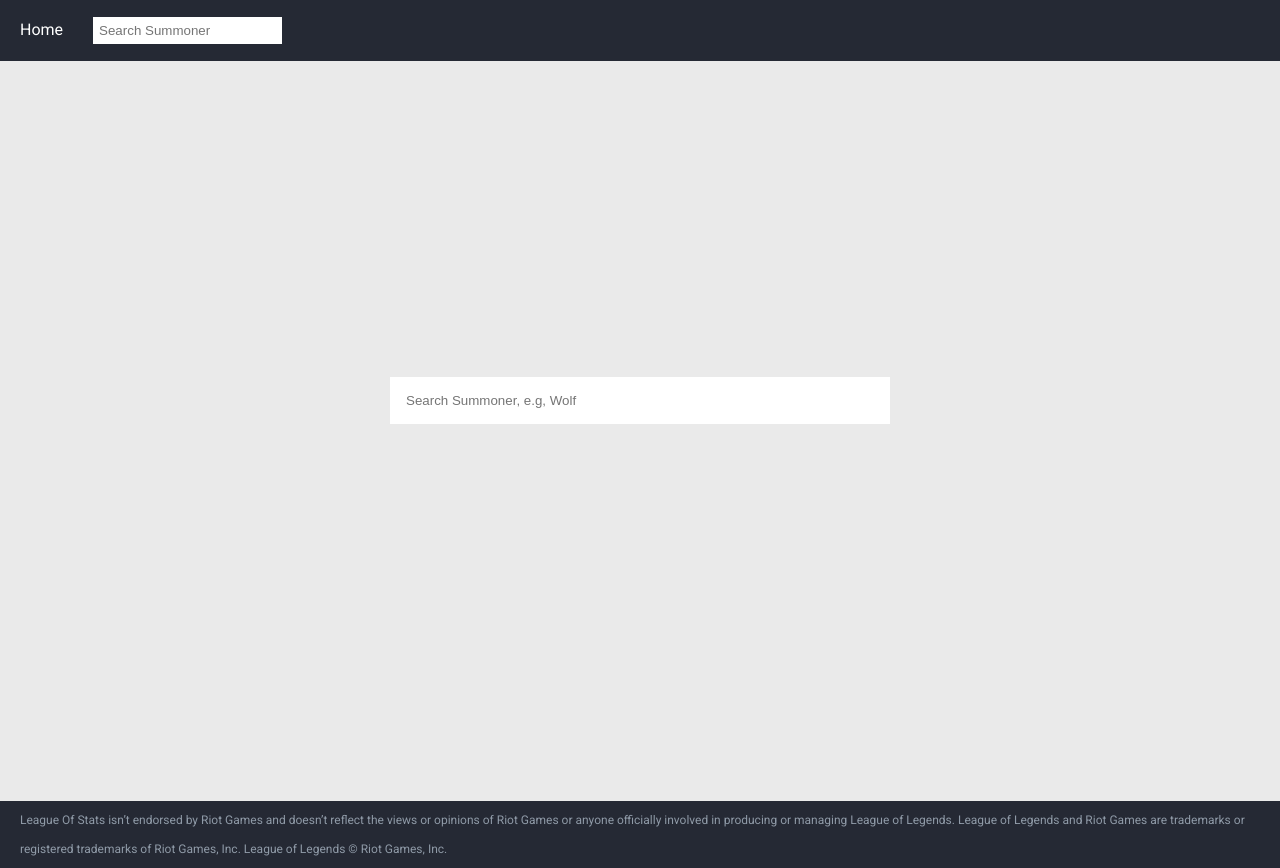
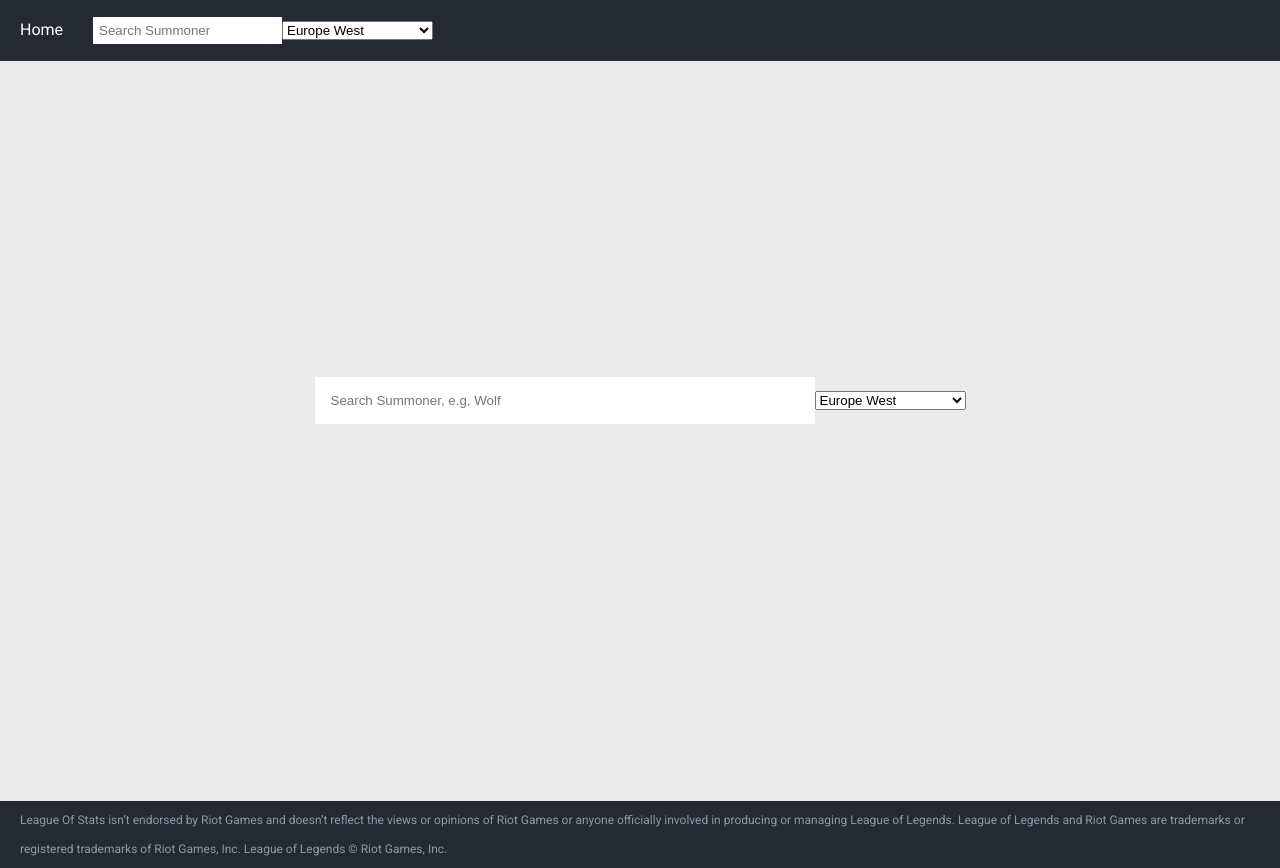
Before and after one commit to BozhidarKabzamalov/League-Of-Stats-Frontend, a Vue app: page / in a window 1280 px wide. Built offline with nearby package versions, Linux system fonts and the light colour scheme; no server answers.

Commit message:
Added support for all regions.

```diff
--- a/src/components/Navigation.vue
+++ b/src/components/Navigation.vue
@@ -6,6 +6,19 @@
                 <li>
                     <form v-on:submit.prevent="searchSummoner">
                         <input class='search-bar' v-model="summoner" type="text" placeholder="Search Summoner" autocomplete="off" spellcheck="false">
+                        <select v-model='region'>
+                            <option value="EUW1">Europe West</option>
+                            <option value="NA1">North America</option>
+                            <option value="EUN1">Europe Nordic & East</option>
+                            <option value="KR">Korea</option>
+                            <option value="JP1">Japan</option>
+                            <option value="BR1">Brazil</option>
+                            <option value="RU">Russia</option>
+                            <option value="OC1">Oceania</option>
+                            <option value="TR1">Turkey</option>
+                            <option value="LA1">Latin America North</option>
+                            <option value="LA2">Latin America South</option>
+                        </select>
                     </form>
                 </li>
             </ul>
@@ -19,13 +32,13 @@ import router from '../router'
 export default {
     data(){
         return {
-            summoner: ''
+            summoner: '',
+            region: 'EUW1'
         }
     },
     methods: {
         searchSummoner(){
-            router.push('/summoner/' + this.summoner)
-            this.summoner = ''
+            router.push('/summoner/' + this.region + '/' + this.summoner)
         }
     }
 }
--- a/src/components/Queue.vue
+++ b/src/components/Queue.vue
@@ -1,7 +1,7 @@
 <template lang="html">
     <div class="queue-type flex direction-row">
         <div class='ranked-emblem'>
-            <img class='responsive-image' :src="'../emblems/' + league.tier + '.png'" alt="">
+            <img class='responsive-image' :src="'../../emblems/' + league.tier + '.png'" alt="">
         </div>
         <div>
             <p>{{ queueType(league.queueType) }}</p>
--- /dev/null
+++ b/src/components/Search.vue
@@ -0,0 +1,55 @@
+<template>
+    <form class='search-form' v-on:submit.prevent="searchSummoner">
+        <input class='search-bar' v-model="summoner" type="text" placeholder="Search Summoner, e.g, Wolf" autocomplete="off" spellcheck="false">
+        <select v-model='region'>
+            <option value="EUW1">Europe West</option>
+            <option value="NA1">North America</option>
+            <option value="EUN1">Europe Nordic & East</option>
+            <option value="KR">Korea</option>
+            <option value="JP1">Japan</option>
+            <option value="BR1">Brazil</option>
+            <option value="RU">Russia</option>
+            <option value="OC1">Oceania</option>
+            <option value="TR1">Turkey</option>
+            <option value="LA1">Latin America North</option>
+            <option value="LA2">Latin America South</option>
+        </select>
+    </form>
+</template>
+
+<script>
+import axios from 'axios'
+import router from '../router'
+
+export default {
+    data(){
+        return {
+            summoner: '',
+            region: 'EUW1'
+        }
+    },
+    methods: {
+        searchSummoner(){
+            router.push('/summoner/' + this.region + '/' + this.summoner)
+        }
+    }
+}
+</script>
+
+<style lang="scss" scoped>
+    .search-form {
+        margin-bottom: 60px;
+    }
+    .search-bar {
+        border: 1px solid #ffffff;
+        padding: 15px;
+        background-color: #ffffff;
+        color: #606060;
+        outline: none;
+        width: 500px;
+    }
+    ::placeholder {
+        color: #757575;
+        opacity: 1;
+    }
+</style>
--- a/src/router.js
+++ b/src/router.js
@@ -20,7 +20,7 @@ export default new Router({
         component: Home
     },
     {
-        path: '/summoner/:summonerName',
+        path: '/summoner/:region/:summonerName',
         component: Summoner,
         children: [
             { path: '', component: Matchlist, name: 'matchlist' },
--- a/src/views/Home.vue
+++ b/src/views/Home.vue
@@ -1,22 +1,7 @@
 <template>
     <div class='wrapper'>
         <div class='flex justify-center' v-bind:style="{ minHeight: minHeight + 'px'}">
-            <form class='search-form' v-on:submit.prevent="searchSummoner">
-                <input class='search-bar' v-model="summoner" type="text" placeholder="Search Summoner, e.g, Wolf" autocomplete="off" spellcheck="false">
-                <!--<select v-model='region'>
-                    <option value="EUW1">Europe West</option>
-                    <option value="NA1">North America</option>
-                    <option value="EUN1">Europe Nordic & East</option>
-                    <option value="KR">Korea</option>
-                    <option value="JP1">Japan</option>
-                    <option value="BR1">Brazil</option>
-                    <option value="RU">Russia</option>
-                    <option value="OC1">Oceania</option>
-                    <option value="TR1">Turkey</option>
-                    <option value="LA1">Latin America North</option>
-                    <option value="LA2">Latin America South</option>
-                </select>-->
-            </form>
+            <Search></Search>
         </div>
     </div>
 </template>
@@ -24,17 +9,11 @@
 <script>
 import axios from 'axios'
 import router from '../router'
+import Search from '../components/Search'
 
 export default {
-    data(){
-        return {
-            summoner: ''
-        }
-    },
-    methods: {
-        searchSummoner(){
-            router.push('/summoner/' + this.summoner)
-        }
+    components: {
+        Search
     },
     computed: {
         minHeight(){
@@ -43,21 +22,3 @@ export default {
     }
 }
 </script>
-
-<style lang="scss" scoped>
-    .search-form {
-        margin-bottom: 60px;
-    }
-    .search-bar {
-        border: 1px solid #ffffff;
-        padding: 15px;
-        background-color: #ffffff;
-        color: #606060;
-        outline: none;
-        width: 500px;
-    }
-    ::placeholder {
-        color: #757575;
-        opacity: 1;
-    }
-</style>
--- a/src/views/Summoner.vue
+++ b/src/views/Summoner.vue
@@ -34,6 +34,7 @@ export default {
     data(){
         return {
             summoner: this.$route.params.summonerName,
+            region: this.$route.params.region,
             summonerInfo: '',
             summonerLeague: '',
             summonerMatches: '',
@@ -44,7 +45,7 @@ export default {
         user(action){
             this.loading = true;
             let trimmedSummoner = this.summoner.replace(/\s+/g, '');
-            axios.get('http://lolapi.kabzamalov.com/api/' + action + 'Summoner/' + trimmedSummoner)
+            axios.get('http://lolapi.kabzamalov.com/api/' + action + 'Summoner/' + this.region + '/' + trimmedSummoner)
             .then((response) => {
                 this.summonerInfo = response.data.summonerInfo
                 this.summonerLeague = response.data.summonerLeague
```
